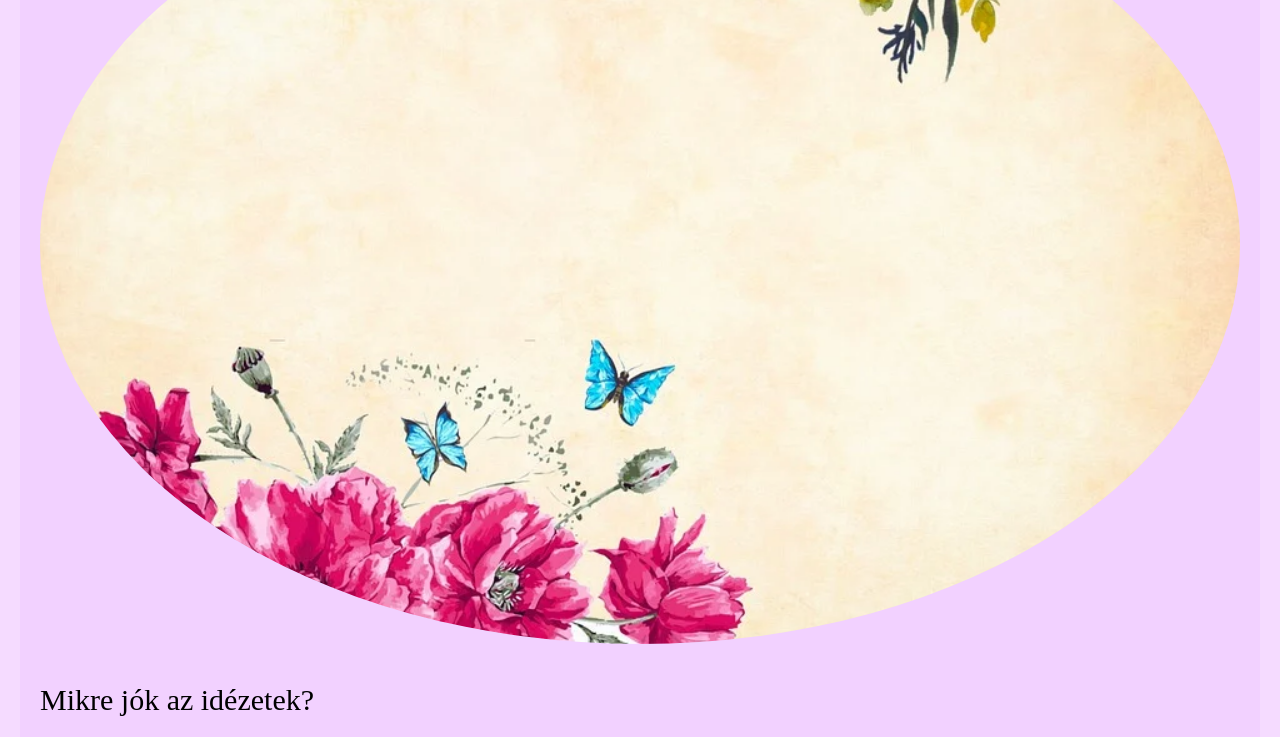
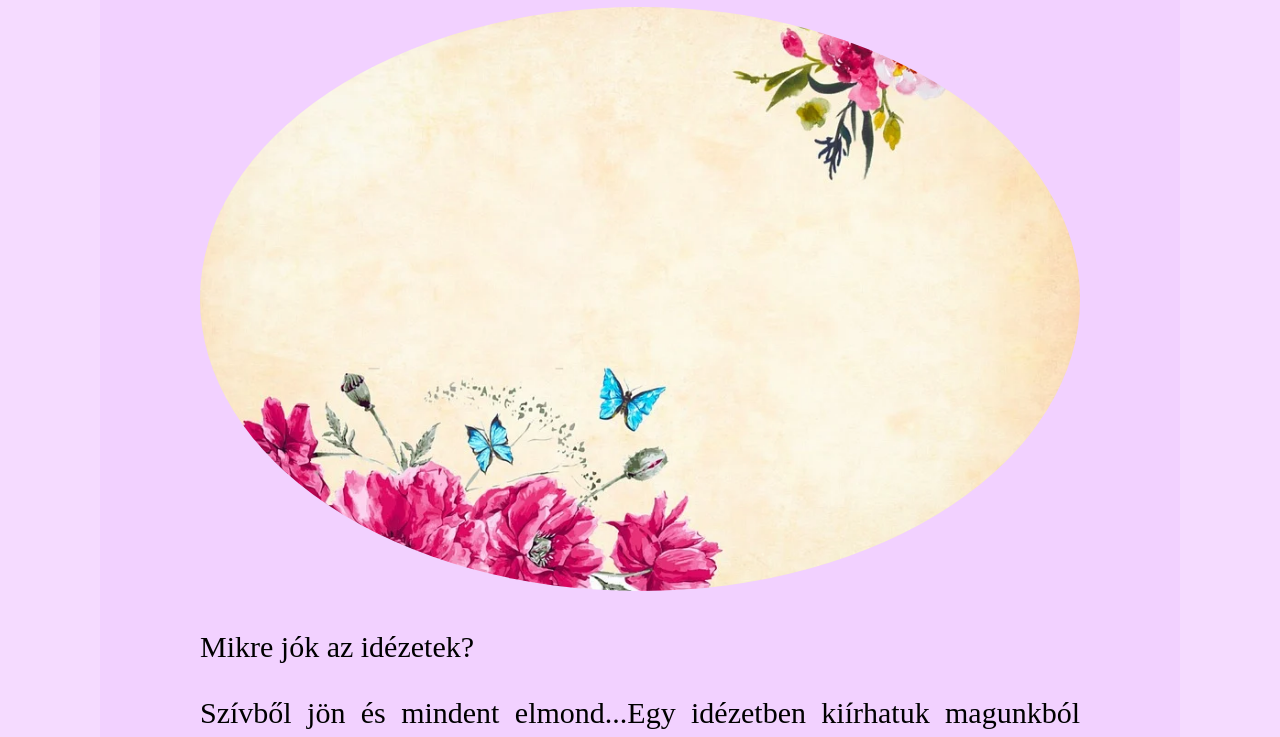
Before and after one commit to Viki0128/idezetek-project, a plain HTML site: page index.html in a window 1280 px wide. Shown: the part 283-1020 px from the top of the page. Drawn offline with Linux system fonts and the light colour scheme.

Commit message:
add index.html

```diff
--- a/index.html
+++ b/index.html
@@ -10,7 +10,8 @@
                     font-size: 30px;
                     margin: 0 auto;
                     line-height: 1.20em;
-                    padding: 20px;
+                    padding: 100px;
+                    height: 100vh;;
 
                 }
                 h1, h2 {
```
